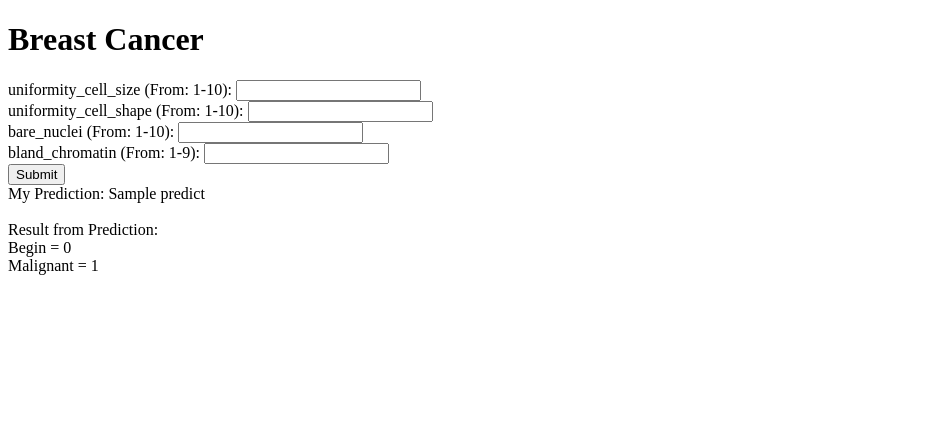
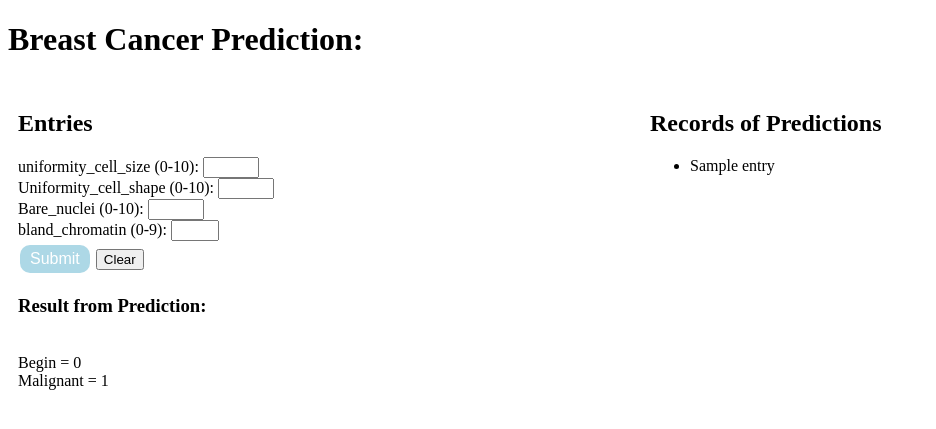
Before and after one commit to aunhengly/breast-cancer-Sd, a Flask app: template templates/index.html in a window 1280 px wide. Shown: the top 429 px of the page, without its empty margins (0-936 px from the left). Run offline with Flask 3, Linux system fonts and the light colour scheme; the template is opened without the code that fills it: most values are stand-ins (such as "Sample title", 1, 10 or a date in 2020); parts of the project's set-up code (start-up, migrations or seed data) failed here and were passed over.

Commit message:
change the index.html to records the prediction, and control the input number

```diff
--- a/app.py
+++ b/app.py
@@ -6,6 +6,8 @@ app = Flask(__name__)
 filename = 'file_breastCancer.pkl'
 model = pickle.load(open(filename, 'rb'))    # load the model
 
+# Initialize an empty list to store predictions
+predictions = []
 
 @app.route('/')
 def index():
@@ -18,11 +20,16 @@ def predict():
     uniformity_cell_shape = request.form['uniformity_cell_shape']
     bare_nuclei = request.form['bare_nuclei']
     bland_chromatin = request.form['bland_chromatin']
+
     pred = model.predict(
         np.array([[uniformity_cell_size, uniformity_cell_shape, bare_nuclei, bland_chromatin,]]))
-    # print(pred)
-    return render_template('index.html', predict=str(pred))
+    result = f"uniformity_cell_size: {uniformity_cell_size}, uniformity_cell_shape: {uniformity_cell_shape}, bare_nuclei: {bare_nuclei}, bland_chromatin: {bland_chromatin} => Prediction: {pred[0]}"
 
+    # Append the result to the list of predictions
+    predictions.append(result)
+
+    # Display the results and clear the form
+    return render_template('index.html', predict=pred[0], predictions=predictions)
 
 if __name__ == '__main__':
     app.run(debug=True)
--- a/templates/index.html
+++ b/templates/index.html
@@ -1,33 +1,125 @@
 <!DOCTYPE html>
 <html>
   <head>
-    <title>Breast Cancer</title>
+    <title>Breast Cancer Pred</title>
+    <style>
+      /* CSS for organizing the layout and styling the submit button */
+      .container {
+        display: flex;
+        justify-content: space-between;
+      }
+      .column {
+        flex: 1;
+        padding: 10px;
+      }
+      .input-label {
+        display: block;
+        margin-bottom: 5px;
+      }
+      .input-field {
+        width: 100%;
+        padding: 5px;
+        border: 1px solid #ccc;
+        border-radius: 3px;
+      }
+      .submit-button {
+        background-color: lightblue;
+        border: none;
+        color: white;
+        padding: 5px 10px;
+        text-align: center;
+        text-decoration: none;
+        display: inline-block;
+        font-size: 16px;
+        margin: 4px 2px;
+        cursor: pointer;
+        border-radius: 10px;
+      }
+    </style>
   </head>
   <body>
-    <h1>Breast Cancer</h1>
-    <form action="{{ url_for('predict')}}" method="POST">
-      uniformity_cell_size (From: 1-10):
-      <input type="number" name="uniformity_cell_size" />
-      <br />
+    <h1>Breast Cancer Prediction:</h1>
+    <div class="container">
+      <div class="column">
+        <h2>Entries</h2>
+        <form action="{{ url_for('predict')}}" method="POST">
+          <label for="uniformity_cell_size">uniformity_cell_size (0-10):</label>
+          <input
+            type="number"
+            name="uniformity_cell_size"
+            id="uniformity_cell_size"
+            min="0"
+            max="10"
+            required
+          />
+          <br />
 
-      uniformity_cell_shape (From: 1-10):
-      <input type="number" name="uniformity_cell_shape" />
-      <br />
+          <label for="uniformity_cell_shape"
+            >Uniformity_cell_shape (0-10):</label
+          >
+          <input
+            type="number"
+            name="uniformity_cell_shape"
+            id="uniformity_cell_shape"
+            min="0"
+            max="10"
+            required
+          />
+          <br />
 
-      bare_nuclei (From: 1-10): <input type="number" name="bare_nuclei" />
-      <br />
+          <label for="bare_nuclei">Bare_nuclei (0-10):</label>
+          <input
+            type="number"
+            name="bare_nuclei"
+            id="bare_nuclei"
+            min="0"
+            max="10"
+            required
+          />
+          <br />
+          <label for="bland_chromatin">bland_chromatin (0-9):</label>
+          <input
+            type="number"
+            name="bland_chromatin"
+            id="bland_chromatin"
+            min="0"
+            max="9"
+            required
+          />
+          <br />
 
-      bland_chromatin (From: 1-9):
-      <input type="number" name="bland_chromatin" />
-      <br />
+          <button type="submit" class="submit-button">Submit</button>
+          <button type="button" id="clearButton">Clear</button>
+        </form>
+        <h3>Result from Prediction:</h3>
+        <br />
+        <label>Begin = 0 </label><br />
+        <label>Malignant = 1 </label><br />
+      </div>
 
-      <input type="submit" value="Submit" />
-    </form>
-    My Prediction: {{predict}}
+      <div class="column">
+        <h2>Records of Predictions</h2>
+        <div id="resultContainer">
+          <ul id="predictionsList">
+            {% for entry in predictions %}
+            <li>{{ entry }}</li>
+            {% endfor %}
+          </ul>
+        </div>
+      </div>
+    </div>
+
     <br />
     <br />
-    <label>Result from Prediction:</label><br />
-    <label>Begin = 0 </label><br />
-    <label>Malignant = 1 </label><br />
+
+    <script>
+      document
+        .getElementById("clearButton")
+        .addEventListener("click", function () {
+          document.querySelector("form").reset();
+          document.querySelector("#resultContainer").style.display = "none";
+          document.getElementById("predict").innerHTML = "";
+        });
+    </script>
   </body>
 </html>
```
